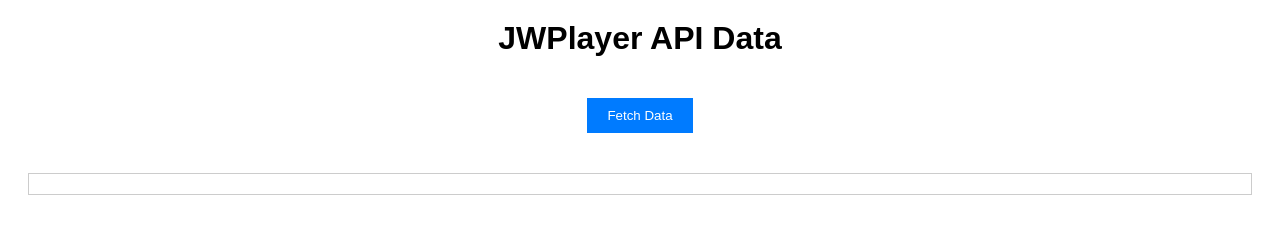
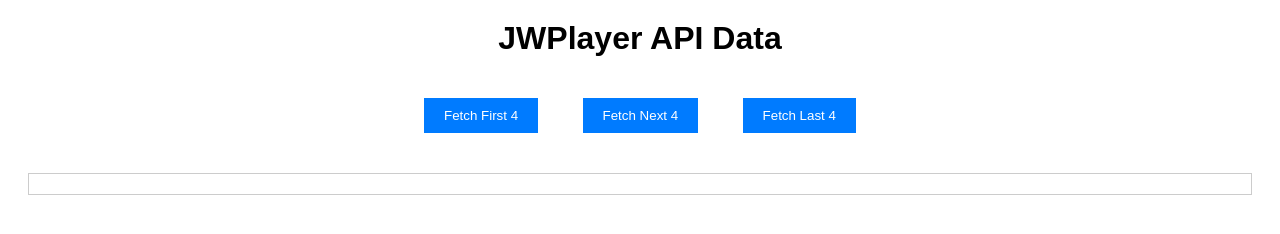
Before and after one commit to Drilord/testapi, a plain HTML site: page index.htm in a window 1280 px wide. Drawn offline with Linux system fonts and the light colour scheme.

Commit message:
Update index.htm

```diff
--- a/index.htm
+++ b/index.htm
@@ -8,7 +8,9 @@
 </head>
 <body>
     <h1>JWPlayer API Data</h1>
-    <button id="fetchData">Fetch Data</button>
+    <button id="fetchFirst4">Fetch First 4</button>
+    <button id="fetchNext4">Fetch Next 4</button>
+    <button id="fetchLast4">Fetch Last 4</button>
     <div id="result"></div>
     <script src="script.js"></script>
 </body>
```
